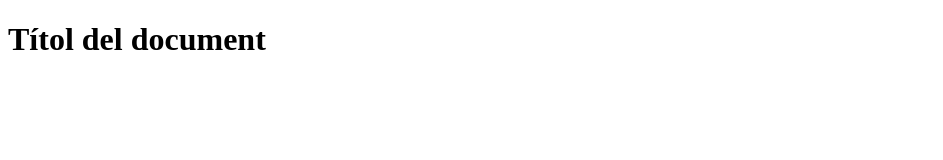
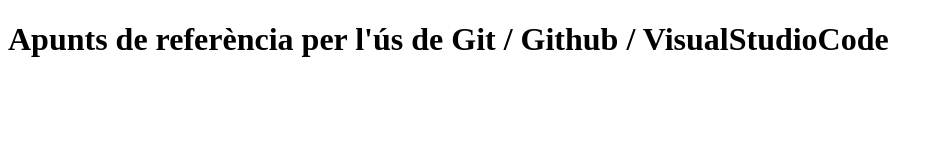
Before and after one commit to practiquetes/vsc-git, a plain HTML site: page index.html in a window 1280 px wide. Shown: the whole page, without its empty margins (0-943 px from the left). Drawn offline with Linux system fonts and the light colour scheme.

Commit message:
Modificats títol i title a l'arxiu index.html

```diff
--- a/index.html
+++ b/index.html
@@ -4,9 +4,11 @@
   <meta charset="UTF-8">
   <meta http-equiv="X-UA-Compatible" content="IE=edge">
   <meta name="viewport" content="width=device-width, initial-scale=1.0">
-  <title>Document</title>
+  <title>Apunts de Git/Github/VisualStudioCode</title>
 </head>
 <body>
-  <h1>Títol del document</h1>
+  <h1>Apunts de referència per l'ús de Git / Github / VisualStudioCode</h1>
+
+
 </body>
 </html>
```
